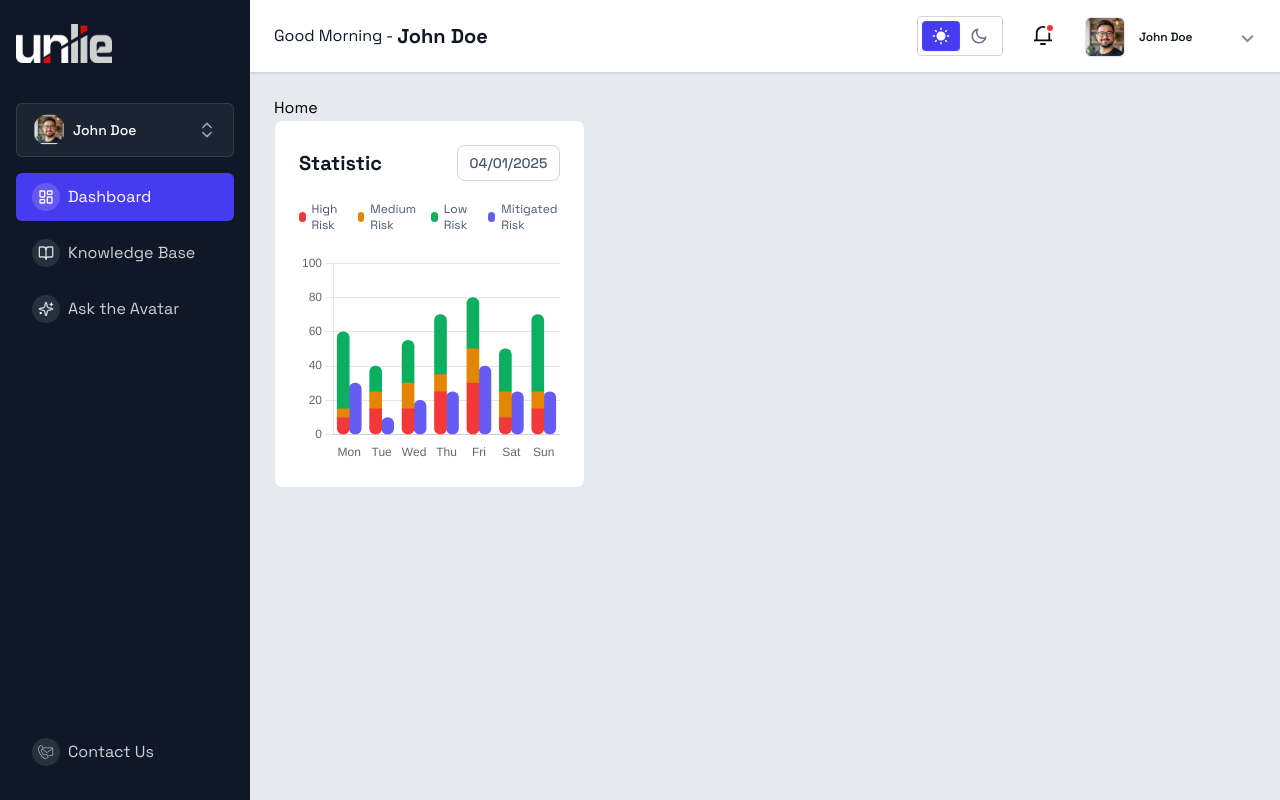
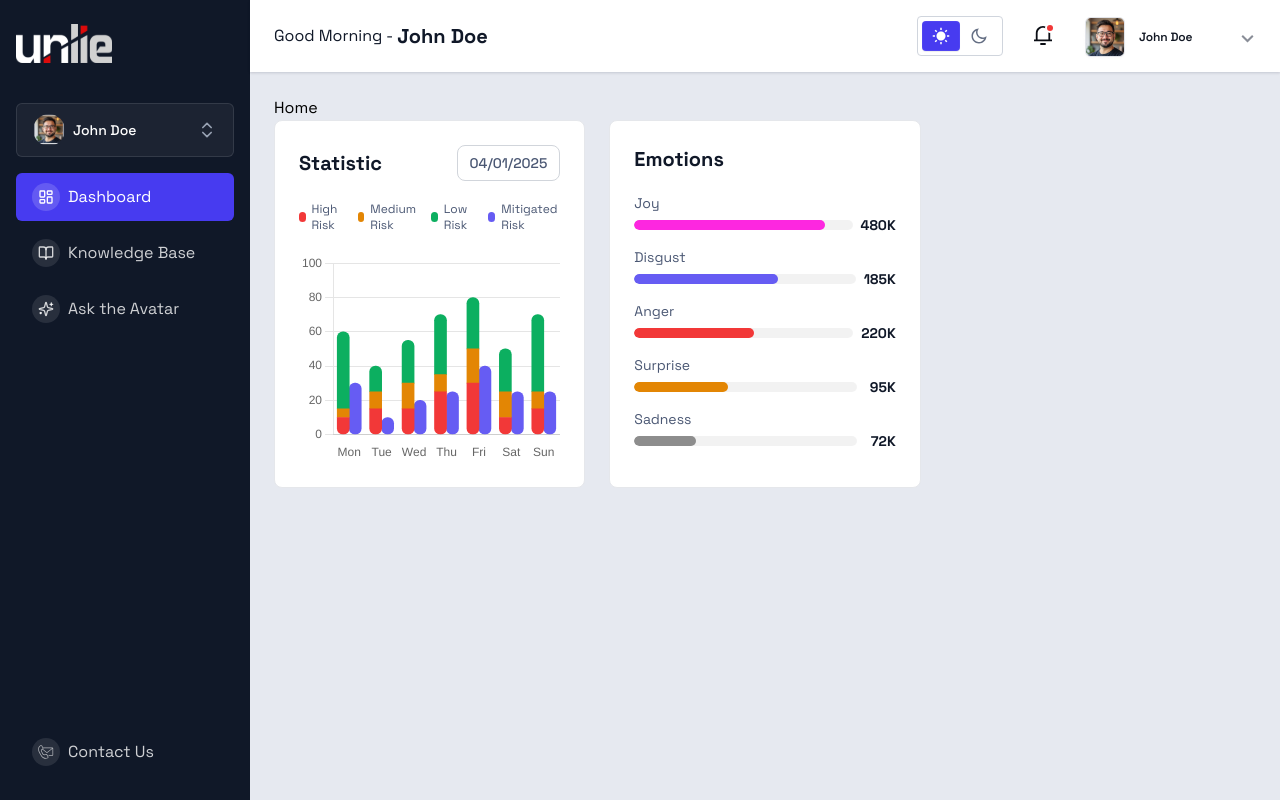
Before and after one commit to nur-it/react-un-lion-dashboard, a React (Vite) app: page / in a window 1280 px wide. Built offline with nearby package versions, Linux system fonts and the light colour scheme.

Commit message:
emotionbar set

```diff
--- /dev/null
+++ b/src/components/screen/Home/StatisticEmotionAnalytics/EmotionBar.jsx
@@ -0,0 +1,39 @@
+import { useState } from "react";
+
+const EmotionBar = ({ label, value, maxValue, color }) => {
+  const [isHovered, setIsHovered] = useState(false);
+  const percentage = (value / maxValue) * 100;
+
+  return (
+    <div className="space-y-[2px]">
+      <p className="text-sm text-text_secondary">{label}</p>
+      <div className="relative flex items-center whitespace-nowrap">
+        <div
+          className="flex h-2.5 w-full overflow-hidden rounded-full bg-[#0000000D] dark:bg-neutral-700"
+          role="progressbar"
+          aria-valuenow={percentage}
+          aria-valuemin="0"
+          aria-valuemax="100"
+          onMouseEnter={() => setIsHovered(true)}
+          onMouseLeave={() => setIsHovered(false)}
+        >
+          <div
+            className={`flex h-full rounded-full text-center text-xs text-white transition duration-500 dark:bg-opacity-80 ${color}`}
+            style={{ width: `${percentage}%` }}
+          ></div>
+        </div>
+        <span className="ml-2 w-9 text-right text-sm font-bold text-secondary_main">{maxValue}K</span>
+
+        {/* Tooltip with Arrow */}
+        {isHovered && (
+          <div className="absolute bottom-full left-1/2 -translate-x-1/2 transform rounded-lg bg-black px-2 py-1 text-xs text-white">
+            {value}K
+            <div className="absolute bottom-[-5px] left-1/2 h-0 w-0 -translate-x-1/2 transform border-l-[5px] border-r-[5px] border-t-[5px] border-l-transparent border-r-transparent border-t-black" />
+          </div>
+        )}
+      </div>
+    </div>
+  );
+};
+
+export default EmotionBar;
--- /dev/null
+++ b/src/components/screen/Home/StatisticEmotionAnalytics/Emotions.jsx
@@ -0,0 +1,12 @@
+import EmotionsChart from "./EmotionsChart";
+
+const Emotions = () => {
+  return (
+    <div className="space-y-5 rounded-lg border border-gray-200 bg-white p-6">
+      <h5 className="text-xl font-bold text-secondary_main">Emotions</h5>
+      <EmotionsChart />
+    </div>
+  );
+};
+
+export default Emotions;
--- /dev/null
+++ b/src/components/screen/Home/StatisticEmotionAnalytics/EmotionsChart.jsx
@@ -0,0 +1,27 @@
+import EmotionBar from "./EmotionBar";
+
+const EmotionsChart = () => {
+  const emotions = [
+    { label: "Joy", value: 420, maxValue: 480, color: "bg-[#FD27E0]" },
+    { label: "Disgust", value: 120, maxValue: 185, color: "bg-blue_main" },
+    { label: "Anger", value: 120, maxValue: 220, color: "bg-error" },
+    { label: "Surprise", value: 40, maxValue: 95, color: "bg-warning" },
+    { label: "Sadness", value: 20, maxValue: 72, color: "bg-[#8D8D8D]" },
+  ];
+
+  return (
+    <div className="space-y-3">
+      {emotions.map((emotion, index) => (
+        <EmotionBar
+          key={index}
+          label={emotion.label}
+          value={emotion.value}
+          maxValue={emotion.maxValue}
+          color={emotion.color}
+        />
+      ))}
+    </div>
+  );
+};
+
+export default EmotionsChart;
--- a/src/components/screen/Home/StatisticEmotionAnalytics/StatisticEmotionAnalytics.jsx
+++ b/src/components/screen/Home/StatisticEmotionAnalytics/StatisticEmotionAnalytics.jsx
@@ -1,9 +1,11 @@
+import Emotions from "./Emotions";
 import Statistic from "./Statistic";
 
 const StatisticEmotionAnalytics = () => {
   return (
     <div className="grid grid-cols-3 gap-6">
       <Statistic />
+      <Emotions />
     </div>
   );
 };
```
